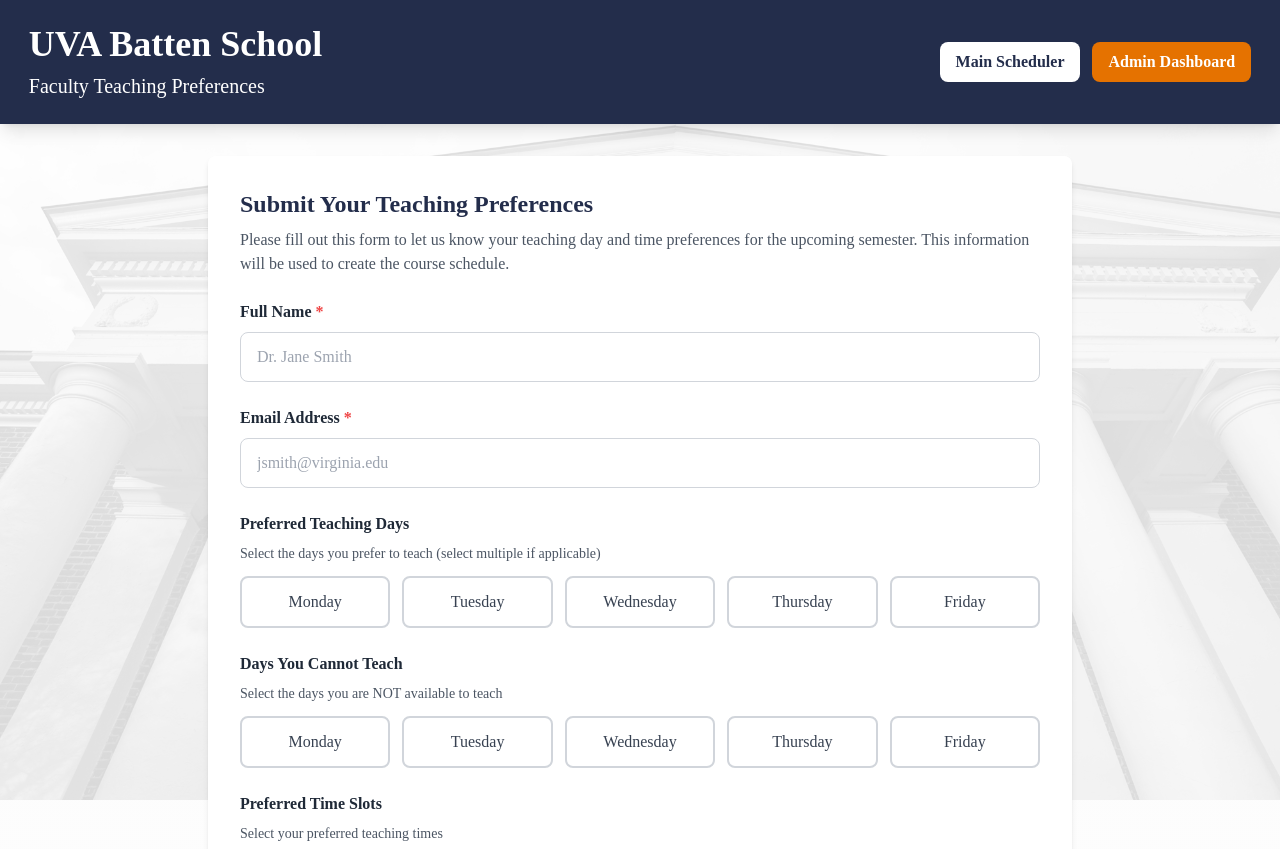
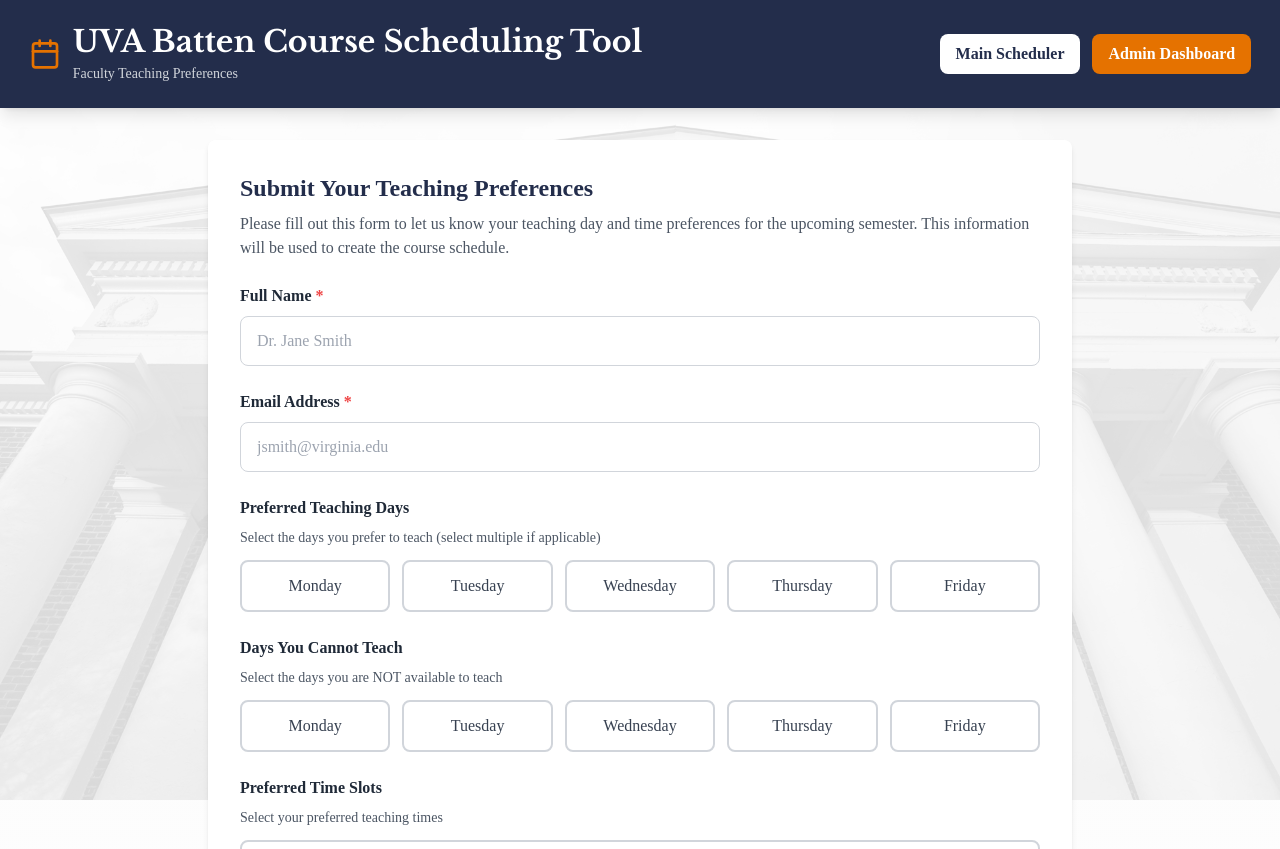
Before and after one commit to behartless67-a11y/uva-batten-course-scheduler, a Next.js app: page /faculty-submit in a window 1280 px wide. Shown: the top 849 px of the page. Built offline with nearby package versions, Linux system fonts and the light colour scheme.

Commit message:
Match headers exactly across all pages - add Calendar icon and consistent styling

```diff
--- a/app/admin/page.tsx
+++ b/app/admin/page.tsx
@@ -3,6 +3,7 @@
 import { useState, useEffect } from 'react';
 import Link from 'next/link';
 import * as XLSX from 'xlsx';
+import { Calendar } from 'lucide-react';
 import { FacultySubmissionEntity } from '@/lib/azure/tableStorage';
 
 export default function AdminDashboard() {
@@ -116,12 +117,17 @@
 
       <div className="min-h-screen">
         {/* Header */}
-        <div className="bg-uva-navy text-white py-6 shadow-lg">
-          <div className="max-w-[98vw] mx-auto px-4">
+        <header className="bg-uva-navy text-white shadow-lg">
+          <div className="max-w-[98vw] mx-auto px-4 py-6">
             <div className="flex items-center justify-between">
-              <div>
-                <h1 className="text-4xl font-bold">UVA Batten School</h1>
-                <p className="text-xl mt-2">Faculty Preferences - Admin Dashboard</p>
+              <div className="flex items-center gap-3">
+                <Calendar className="w-8 h-8 text-uva-orange" />
+                <div>
+                  <h1 className="text-3xl font-bold font-serif">UVA Batten Course Scheduling Tool</h1>
+                  <p className="text-sm text-gray-300 mt-1">
+                    Faculty Preferences - Admin Dashboard
+                  </p>
+                </div>
               </div>
               <div className="flex gap-3">
                 <Link
@@ -139,7 +145,7 @@
               </div>
             </div>
           </div>
-        </div>
+        </header>
 
         {/* Main Content */}
         <main className="max-w-[98vw] mx-auto px-4 py-8">
--- a/app/faculty-submit/page.tsx
+++ b/app/faculty-submit/page.tsx
@@ -2,6 +2,7 @@
 
 import { useState } from 'react';
 import Link from 'next/link';
+import { Calendar } from 'lucide-react';
 
 const daysOfWeek = ['Monday', 'Tuesday', 'Wednesday', 'Thursday', 'Friday'];
 const timeSlotOptions = ['Morning (before 12pm)', 'Afternoon (12pm-5pm)', 'Evening (after 5pm)'];
@@ -103,12 +104,17 @@
 
       <div className="min-h-screen">
         {/* Header */}
-        <div className="bg-uva-navy text-white py-6 shadow-lg">
-          <div className="max-w-[98vw] mx-auto px-4">
+        <header className="bg-uva-navy text-white shadow-lg">
+          <div className="max-w-[98vw] mx-auto px-4 py-6">
             <div className="flex items-center justify-between">
-              <div>
-                <h1 className="text-4xl font-bold">UVA Batten School</h1>
-                <p className="text-xl mt-2">Faculty Teaching Preferences</p>
+              <div className="flex items-center gap-3">
+                <Calendar className="w-8 h-8 text-uva-orange" />
+                <div>
+                  <h1 className="text-3xl font-bold font-serif">UVA Batten Course Scheduling Tool</h1>
+                  <p className="text-sm text-gray-300 mt-1">
+                    Faculty Teaching Preferences
+                  </p>
+                </div>
               </div>
               <div className="flex gap-3">
                 <Link
@@ -126,7 +132,7 @@
               </div>
             </div>
           </div>
-        </div>
+        </header>
 
         {/* Main Content */}
         <main className="max-w-4xl mx-auto px-4 py-8">
```
